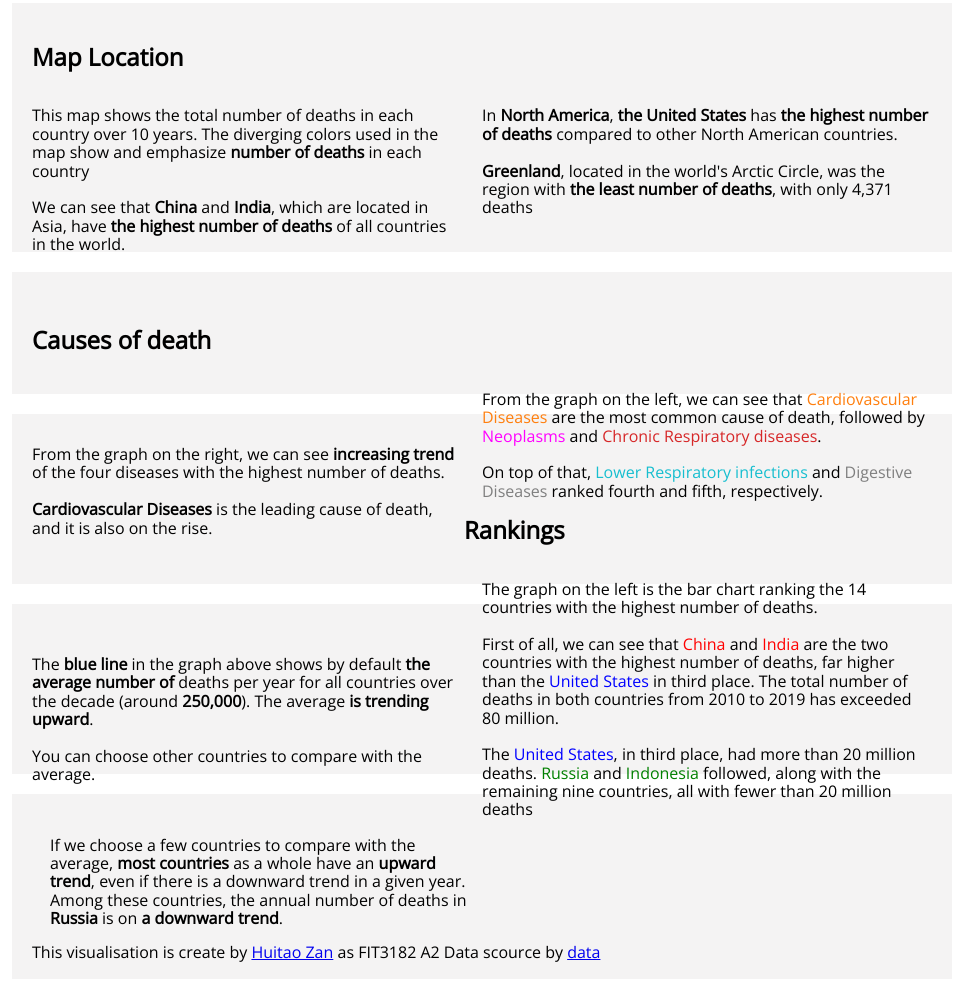
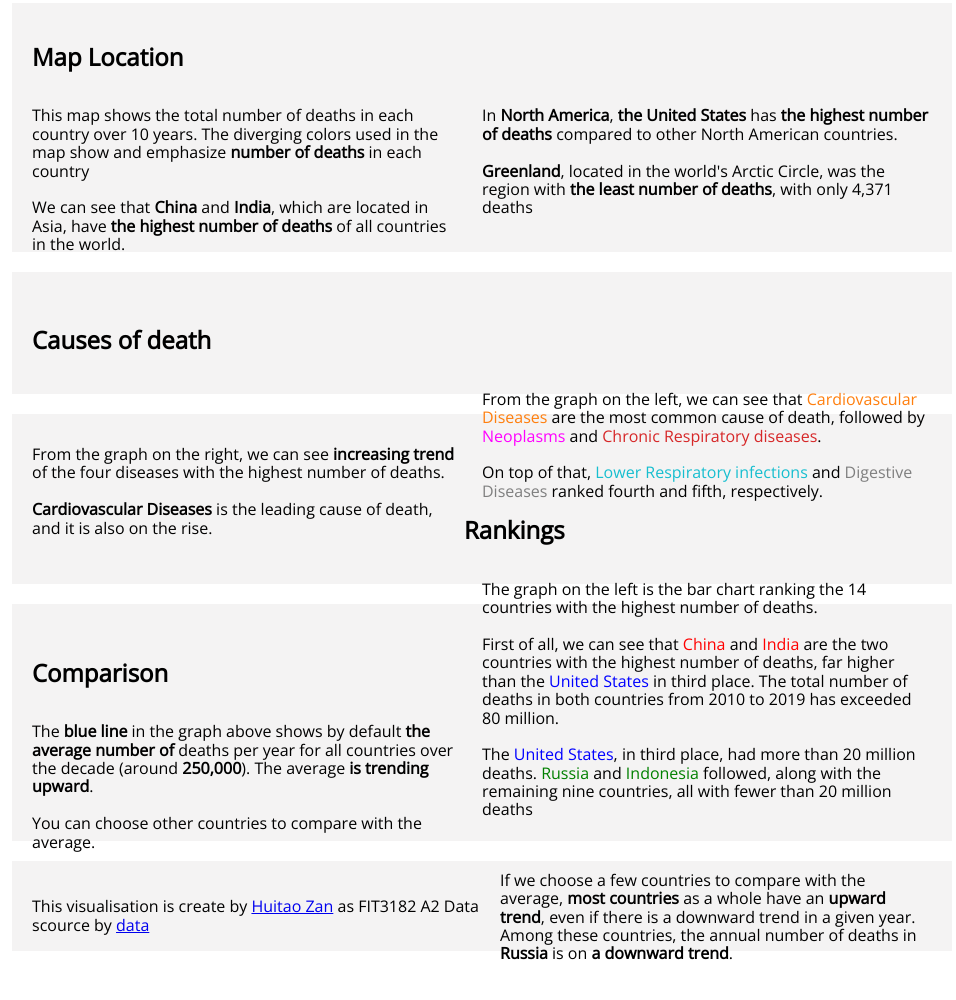
Before and after one commit to HuitaoZan/Fit3179, a plain HTML site: page index.html in a window 1280 px wide. Shown: the part 329-1329 px from the top of the page, without its empty margins (178-1134 px from the left). Drawn offline with nearby package versions, Linux system fonts and the light colour scheme; a script that the page names is missing.

Commit message:
Update index.html

```diff
--- a/index.html
+++ b/index.html
@@ -114,6 +114,9 @@
 
         </div>
         <div class="line_chart_part">
+            <h2>
+                Comparison
+            </h2>
             <div class = "line_chart">
                  <div id="line_chart"></div>
 
```
